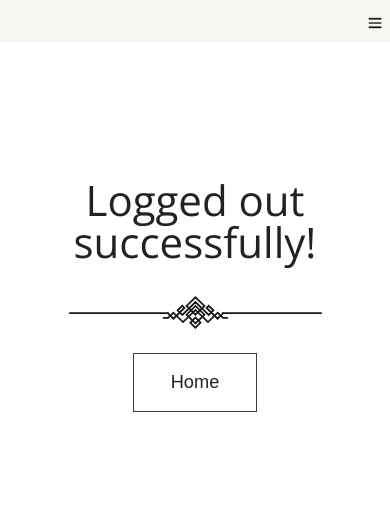
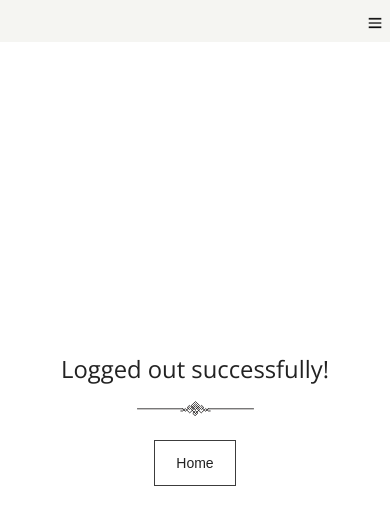
Before and after one commit to RSo21/Give_Away_App, a React (Create React App) app: page /logout in a window 390 px wide. Shown: the top 506 px of the page. Built offline with nearby package versions, Linux system fonts and the light colour scheme; no server answers.

Commit message:
logout mobile

```diff
--- a/src/scss/elements/_logOut.scss
+++ b/src/scss/elements/_logOut.scss
@@ -6,10 +6,24 @@
         flex-direction: column;
         padding-bottom: 1em;
 
+        @include mobile{
+            height: 100vh;
+        }
+
         p{
             font-size: 3em;
             text-align: center;
             padding-bottom: 0.8em;
+
+            @include mobile{
+                font-size: 1.7em;
+            }
+        }
+
+        .decoration{
+            @include mobile{
+                width: 30vw;
+            }
         }
 
         img{
@@ -23,6 +37,11 @@
         background-color: transparent;
         font-size: 1.3em;
         border: 0.1em solid $font-color-primary;
+
+        @include mobile{
+            padding: 1em 1.5em;
+            font-size: 1em;
+        }
 
         a{
             text-decoration: none;
```
